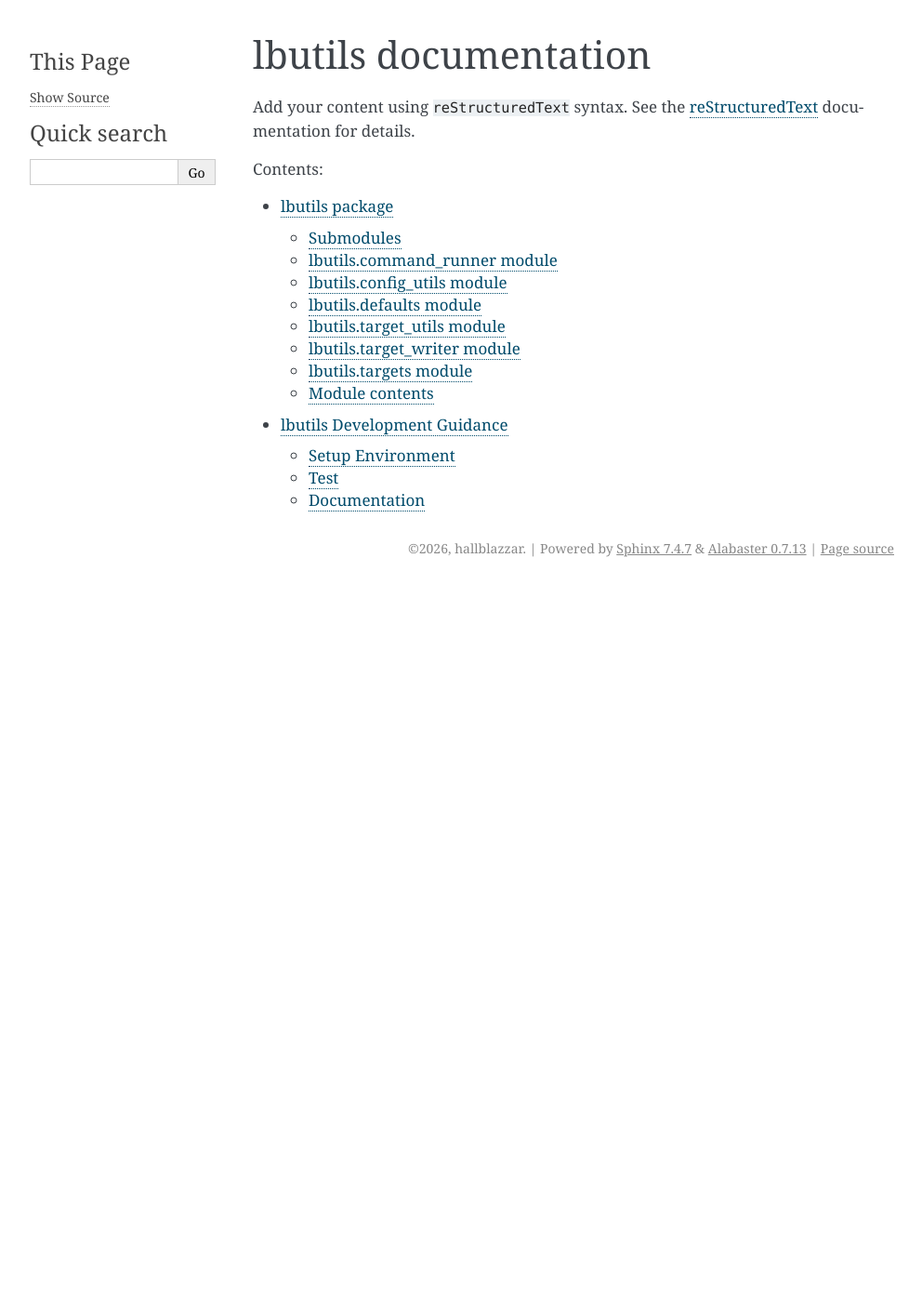
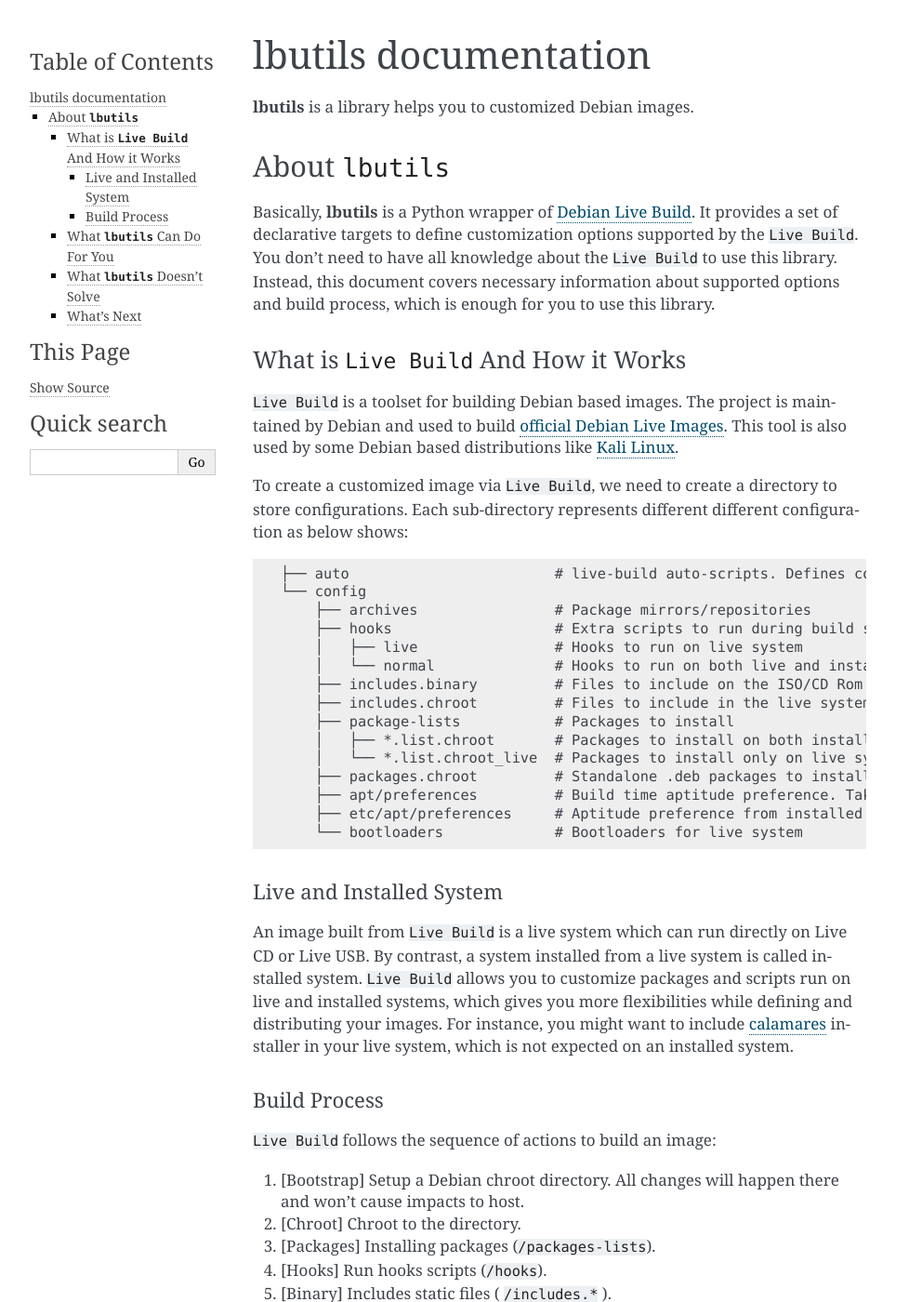
Before and after one commit to HallBlazzar/lbutils, a Sphinx documentation site: the page built from docs/source/index.rst, in a window 1280 px wide and 1400 px high. Shown: the whole window at 93% size, without its empty margins (148-1140 px from the left). Built offline with Sphinx 7.4.7, drawn with Linux system fonts in a browser that asks for light colours; pages that are not in the unit, such as notebooks, are missing from menus; some of the changed text lies outside the part shown.

Commit message:
Add basics documents

```diff
--- a/docs/source/index.rst
+++ b/docs/source/index.rst
@@ -6,9 +6,86 @@
 lbutils documentation
 =====================
 
-Add your content using ``reStructuredText`` syntax. See the
-`reStructuredText <https://www.sphinx-doc.org/en/master/usage/restructuredtext/index.html>`_
-documentation for details.
+**lbutils** is a library helps you to customized Debian images.
+
+About ``lbutils``
+-----------------
+Basically, **lbutils** is a Python wrapper of `Debian Live Build <https://live-team.pages.debian.net/live-manual/html/live-manual/index.en.html>`__.
+It provides a set of declarative targets to define customization options supported by the ``Live Build``.
+You don't need to have all knowledge about the ``Live Build`` to use this library.
+Instead, this document covers necessary information about supported options and build process, which is enough for you to use this library.
+
+What is ``Live Build`` And How it Works
+^^^^^^^^^^^^^^^^^^^^^^^^^^^^^^^^^^^^^^^
+
+``Live Build`` is a toolset for building Debian based images.
+The project is maintained by Debian and used to build `official Debian Live Images <https://salsa.debian.org/images-team/debian-cd>`__.
+This tool is also used by some Debian based distributions like `Kali Linux <https://www.kali.org/docs/development/live-build-a-custom-kali-iso/>`__.
+
+To create a customized image via ``Live Build``, we need to create a directory to store configurations.
+Each sub-directory represents different different configuration as below shows:
+
+.. code-block:: text
+
+    ├── auto                        # live-build auto-scripts. Defines config/build/cleanup options for live-build.
+    └── config
+        ├── archives                # Package mirrors/repositories
+        ├── hooks                   # Extra scripts to run during build stages
+        │   ├── live                # Hooks to run on live system
+        │   └── normal              # Hooks to run on both live and installed system
+        ├── includes.binary         # Files to include on the ISO/CD Rom filesystem
+        ├── includes.chroot         # Files to include in the live system's filesystem
+        ├── package-lists           # Packages to install
+        │   ├── *.list.chroot       # Packages to install on both installed and live system
+        │   └── *.list.chroot_live  # Packages to install only on live system
+        ├── packages.chroot         # Standalone .deb packages to install on both installed and live system
+        ├── apt/preferences         # Build time aptitude preference. Takes effect while building imaage
+        ├── etc/apt/preferences     # Aptitude preference from installed system.
+        └── bootloaders             # Bootloaders for live system
+
+Live and Installed System
+"""""""""""""""""""""""""
+
+An image built from ``Live Build`` is a live system which can run directly on Live CD or Live USB.
+By contrast, a system installed from a live system is called installed system.
+``Live Build`` allows you to customize packages and scripts run on live and installed systems, which gives you more flexibilities while defining and distributing your images.
+For instance, you might want to include `calamares <https://calamares.io/>`__ installer in your live system, which is not expected on an installed system.
+
+Build Process
+"""""""""""""
+
+``Live Build`` follows the sequence of actions to build an image:
+
+1. [Bootstrap] Setup a Debian chroot directory. All changes will happen there and won't cause impacts to host.
+2. [Chroot] Chroot to the directory.
+3. [Packages] Installing packages (``/packages-lists``).
+4. [Hooks] Run hooks scripts (``/hooks``).
+5. [Binary] Includes static files ( ``/includes.*`` ).
+6. [Imaging] Create live image ISO.
+
+What ``lbutils`` Can Do For You
+^^^^^^^^^^^^^^^^^^^^^^^^^^^^^^^
+
+In ``lbutils``, configurable options are turned into ``Targets`` classes.
+You can pass these targets to an unified function, ``build_image``, to create configurations required by ``Live Build`` and customize build parameters.
+Instead of directly managing/tracking multiple files across configuration directory, ``lbutils`` helps you organize config dependencies as Python modules.
+This approach reduces complexity of configuration management.
+
+Additionally, for some common configuration patterns like setting up GRUB or AppImages,
+``lbutils`` provides extensions to simplify setup works.
+
+What ``lbutils`` Doesn't Solve
+^^^^^^^^^^^^^^^^^^^^^^^^^^^^^^
+
+As the orders of actions in build process are immutable, you still need to carefully manage file dependencies by yourself.
+For instance, it's not possible to run a script included in ``Binary`` stage in ``Hooks`` stage.
+
+What's Next
+^^^^^^^^^^^
+
+Now you should have basic ideas about what ``lbutils`` can do for you.
+You can jump to different sections to learn how to use it.
+
 
 
 .. toctree::
--- /dev/null
+++ b/docs/source/setup.rst
@@ -0,0 +1,4 @@
+Setup Guidance
+==============
+
+To run
--- a/pyproject.toml
+++ b/pyproject.toml
@@ -23,6 +23,7 @@ Document = "https://hallblazzar.github.io/lbutils/source/index.html"
 
 [dependency-groups]
 dev = [
+    "build>=1.4.0",
     "poethepoet>=0.40.0",
     "pytest>=9.0.2",
     "pytest-localserver>=0.10.0",
```
Also changed, not shown: README.md (+1 -1 lines), docs/source/lbutils.rst (+45 -13 lines), 1 other file.
